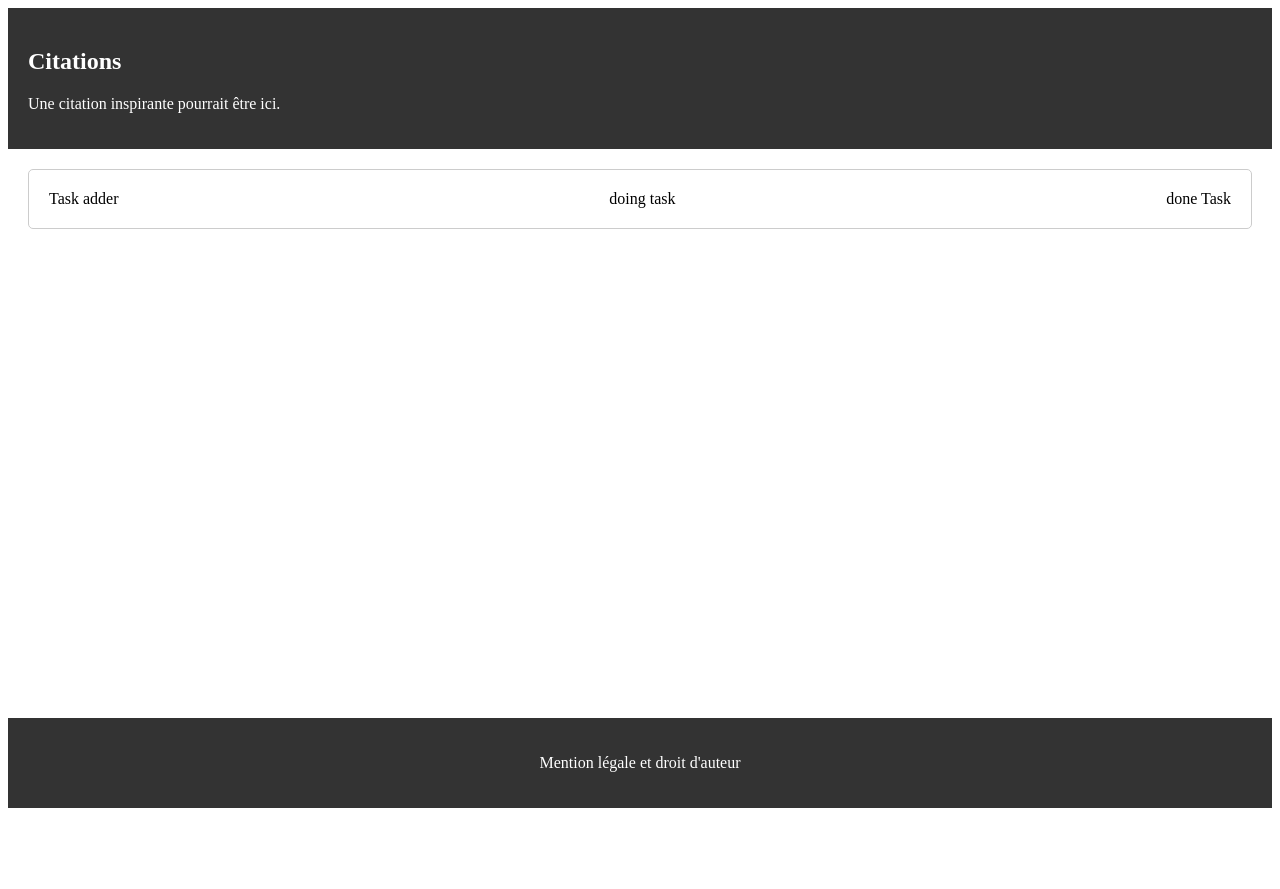
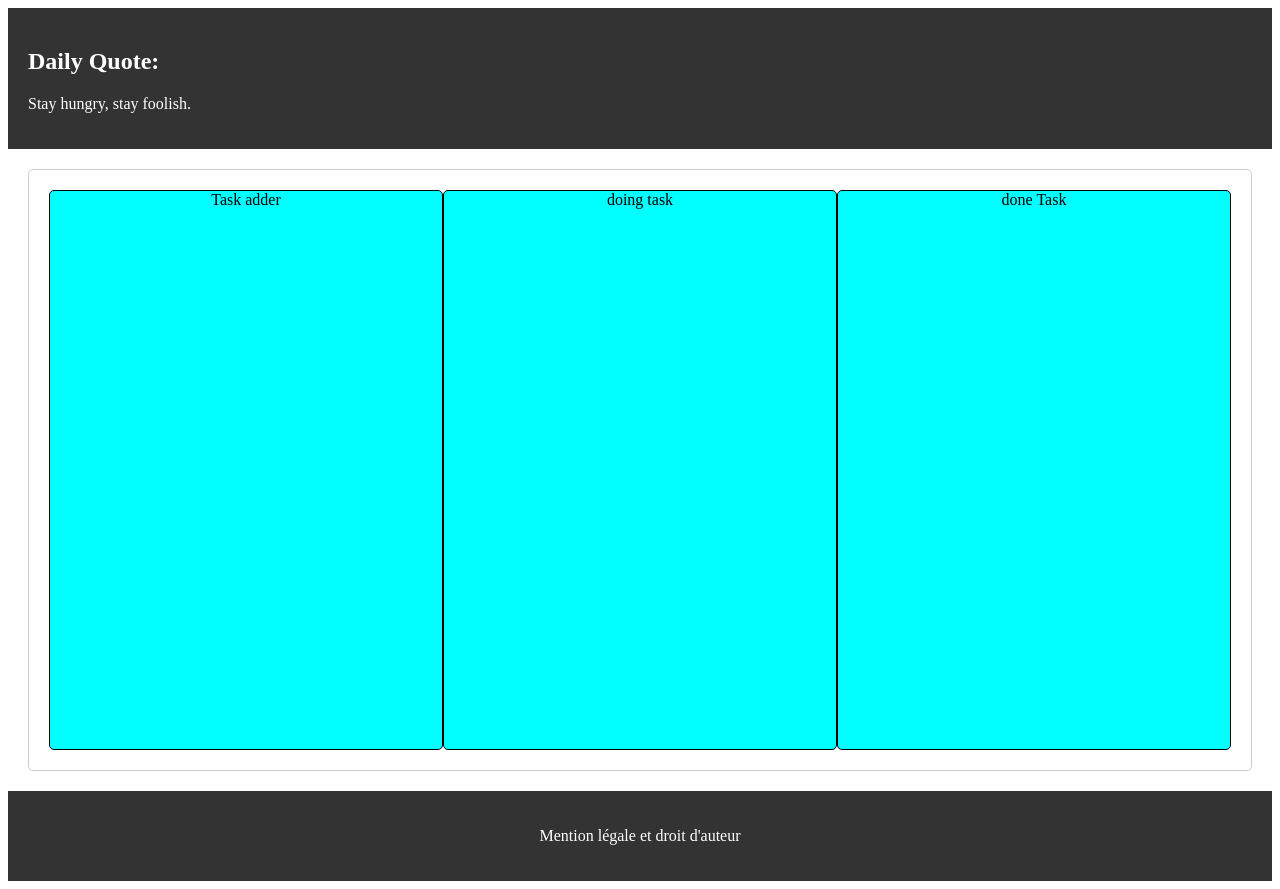
Before and after one commit to MethanBlun/kanban-w-frame, a React (Vite) app in the folder kanban-w-frame/: page / in a window 1280 px wide. Before the commit the page ends 816 px from the top, so only its background shows below. Built offline with nearby package versions, Linux system fonts and the light colour scheme.

Commit message:
random Quote algoritm

```diff
--- a/kanban-w-frame/src/App.css
+++ b/kanban-w-frame/src/App.css
@@ -31,7 +31,11 @@
   display: flex;
   flex-direction: row;
   justify-content: space-between;
+  height: 70vh;
+
 }
+
+
 
 .todo-list input {
   margin-bottom: 10px;
@@ -46,154 +50,18 @@
   margin-bottom: 5px;
 }
 
-.legal-section {
+
+.adding-Task,.doing-Task,.done-Task{
   text-align: center;
+ border: solid 1px black;
+  width: 70vh;
+  background-color: aqua;
+  border-radius: 5px;
 }
 
 
 
 
-
-/*
-
-
-* {
-  font-family: Arial, Helvetica, sans-serif;
-  box-sizing: border-box;
+.legal-section {
+  text-align: center;
 }
-
-body {
-  background: #333;
-  color: hsl(200, 100%, 90%);
-  max-width: 400px;
-  padding: 1rem;
-  margin: 0 auto;
-}
-
-.new-item-form {
-  display: flex;
-  flex-direction: column;
-  gap: 0.5rem;
-}
-
-.form-row {
-  display: flex;
-  flex-direction: column;
-  gap: 0.1rem;
-}
-
-.btn {
-  background: hsl(200, 100%, 50%, 0.1);
-  border: 1px solid hsl(200, 100%, 50%);
-  color: hsl(200, 100%, 50%);
-  padding: 0.25em 0.5em;
-  border-radius: 0.25em;
-  cursor: pointer;
-  outline: none;
-}
-
-.btn:hover,
-.btn:focus-visible {
-  background: hsl(200, 100%, 50%, 0.2);
-}
-
-.btn.btn-danger {
-  background: hsl(0, 100%, 40%, 0.1);
-  border: 1px solid hsl(0, 100%, 40%);
-  color: hsl(0, 100%, 40%);
-}
-
-.btn.btn-danger:hover,
-.btn.btn-danger:focus-visible {
-  background: hsl(0, 100%, 40%, 0.2);
-}
-
-.new-item-form input {
-  outline: none;
-  border: 1px solid hsl(200, 100%, 40%);
-  background: hsl(200, 100%, 30%);
-  border-radius: 0.25em;
-  padding: 0.25em 0.5em;
-  color: hsl(200, 100%, 90%);
-}
-
-.new-item-form input:focus {
-  border: 1px solid hsl(200, 100%, 70%);
-}
-
-.header {
-  font-size: 1.5rem;
-  margin-top: 1.5rem;
-  margin-bottom: 0.5rem;
-}
-
-.list {
-  margin: 0;
-  padding: 0;
-  margin-left: 1rem;
-  list-style: none;
-}
-
-.list li:has(input:checked) label {
-  color: hsl(200, 20%, 40%);
-}
-
-.list {
-  display: flex;
-  flex-direction: column;
-  gap: 0.3rem;
-}
-
-.list li {
-  display: flex;
-  gap: 0.5rem;
-  align-items: center;
-}
-
-.list li label {
-  display: flex;
-  gap: 0.25rem;
-  cursor: pointer;
-  align-items: center;
-}
-
-.list li:has(input:focus-visible) label {
-  outline: 1px solid hsl(200, 100%, 50%);
-}
-
-.list li input {
-  outline: none;
-  width: 0;
-  height: 0;
-  appearance: none;
-  pointer-events: none;
-  position: absolute;
-}
-
-.list li label::before {
-  content: "";
-  display: block;
-  width: 0.9rem;
-  height: 0.9rem;
-  background: hsl(200, 100%, 90%);
-  border-radius: 0.25em;
-  display: flex;
-  justify-content: center;
-  align-items: center;
-}
-
-.list li label:hover::before {
-  background: hsl(200, 100%, 80%);
-}
-
-.list li:has(input:checked) label::before {
-  content: "✔";
-  background: hsl(200, 100%, 40%);
-  color: hsl(200, 100%, 90%);
-  font-size: 0.75rem;
-  font-weight: bold;
-}
-
-.list li:has(input:checked) label:hover::before {
-  background: hsl(200, 100%, 30%);
-} */
--- a/kanban-w-frame/src/App.jsx
+++ b/kanban-w-frame/src/App.jsx
@@ -1,36 +1,60 @@
 
 
 
-import React from 'react';
+import React, { useState } from 'react';
 import './App.css';
 
+
+const quotesList = [
+  "Your time is limited, so don’t waste it living someone else’s life.",
+  "The only way to do great work is to love what you do.",
+  "Innovation distinguishes between a leader and a follower.",
+  "The best way to predict the future is to invent it.",
+  "Stay hungry, stay foolish.",
+];
+
+
 function App() {
+
+
+    // Choix initial de la citation aléatoire lors du chargement du composant
+    const initialQuote = getRandomQuote(quotesList);
+    const [quote, setQuote] = useState(initialQuote);
+
+    // Fonction pour choisir aléatoirement une citation dans la liste
+    function getRandomQuote(quotes) {
+      const randomIndex = Math.floor(Math.random() * quotes.length);
+      return quotes[randomIndex];
+    }
+
+    // Fonction pour mettre à jour la citation avec une nouvelle citation aléatoire
+    function updateQuote() {
+      const newQuote = getRandomQuote(quotesList);
+      setQuote(newQuote);
+    }
+
+
+
+
+
+
   return (
     <div className="app">
       <header className="header">
         <div className="quote-section">
-          {/* Partie réservée pour les citations */}
-          <h2>Citations</h2>
-          <p>Une citation inspirante pourrait être ici.</p>
+
+          <h2>Daily Quote:</h2>
+          <p className='quotes'>{quote}</p>
         </div>
       </header>
       <main className="main">
         <div className="todo-list">
 
           <div className='adding-Task'>Task adder</div>
-          <div className='doing-task'>doing task</div>
+          <div className='doing-Task'>doing task</div>
           <div className='done-Task'> done Task</div>
 
-          {/* <h1>Todo List</h1> */}
-          {/* <input
-            type="text"
-            placeholder="Ajouter une tâche"
-          /> */}
-          {/* <button>Ajouter</button> */}
-          {/* <ul>
 
-            <li>Exemple de tâche</li>
-          </ul> */}
         </div>
       </main>
       <footer className="footer">
```
